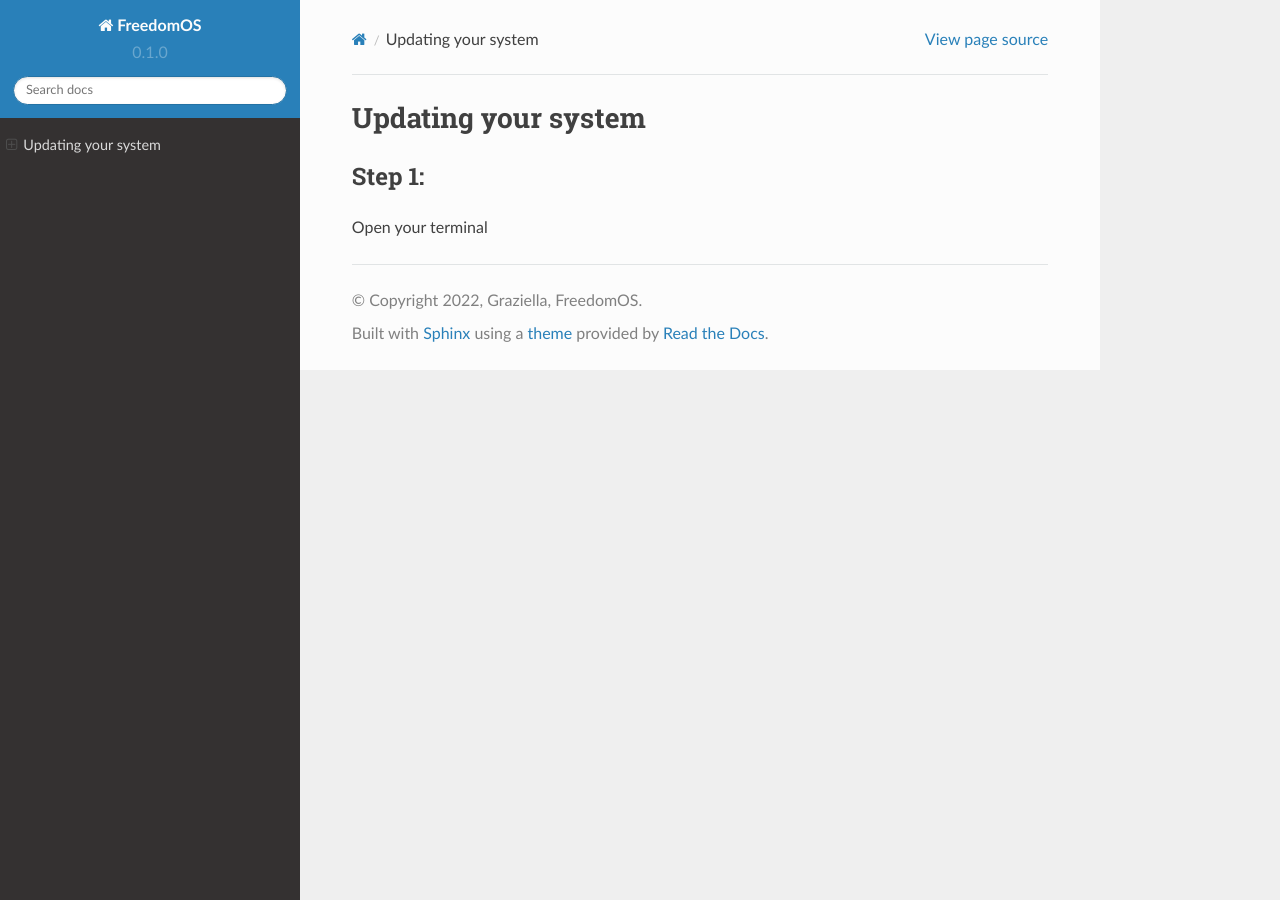
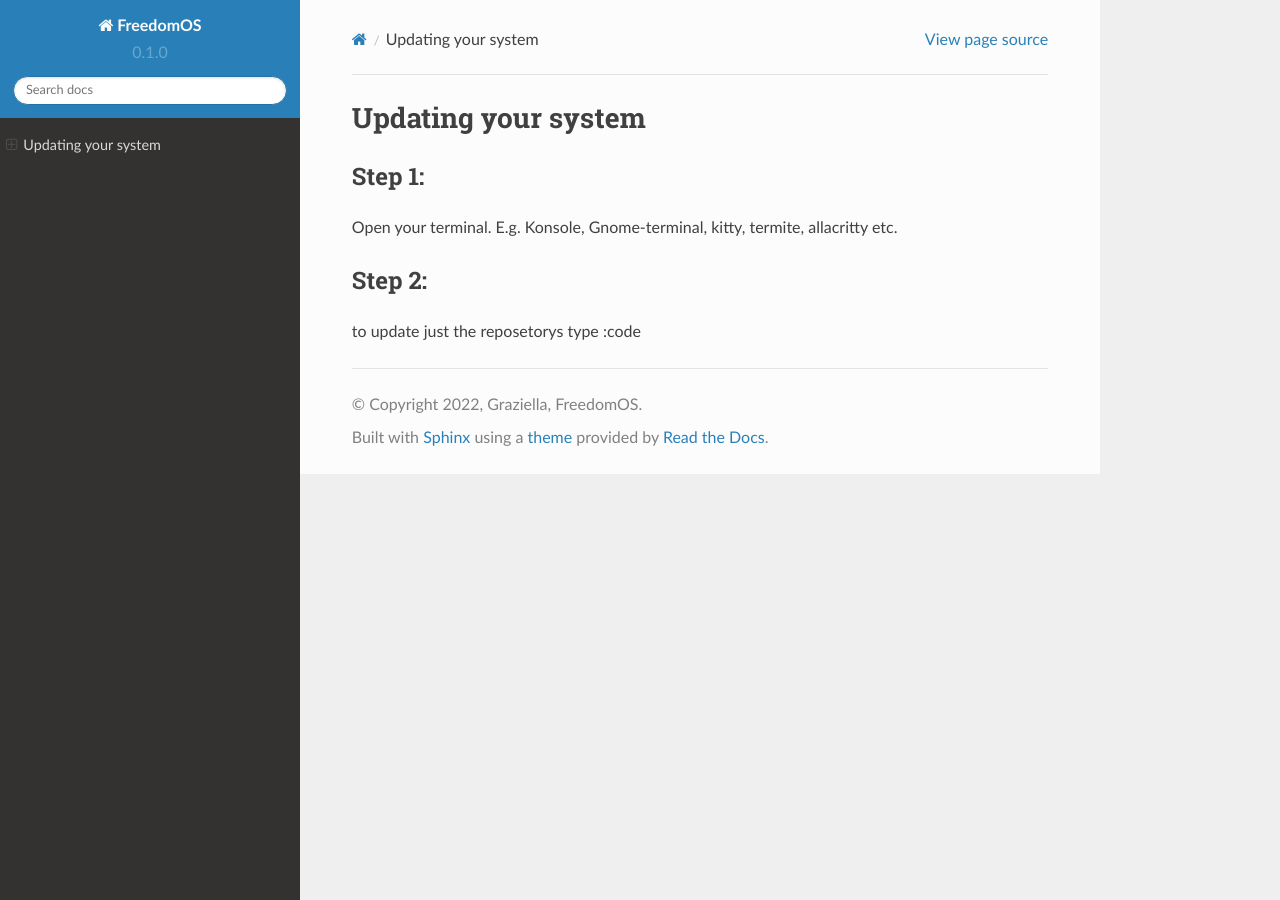
Before and after one commit to freedomos/docs, a Sphinx documentation site: the page built from docs/source/Update.rst, in a window 1280 px wide. Built offline with Sphinx 7.4.7 and the Read the Docs theme 2.0.0, drawn with Linux system fonts in a browser that asks for light colours.

Commit message:
Update Update.rst

```diff
--- a/docs/source/Update.rst
+++ b/docs/source/Update.rst
@@ -3,4 +3,10 @@ Updating your system
 
 Step 1:
 -------
-Open your terminal
+Open your terminal. E.g. Konsole, Gnome-terminal, kitty, termite, allacritty etc.
+
+Step 2:
+------
+
+to update just the reposetorys type
+:code
```
